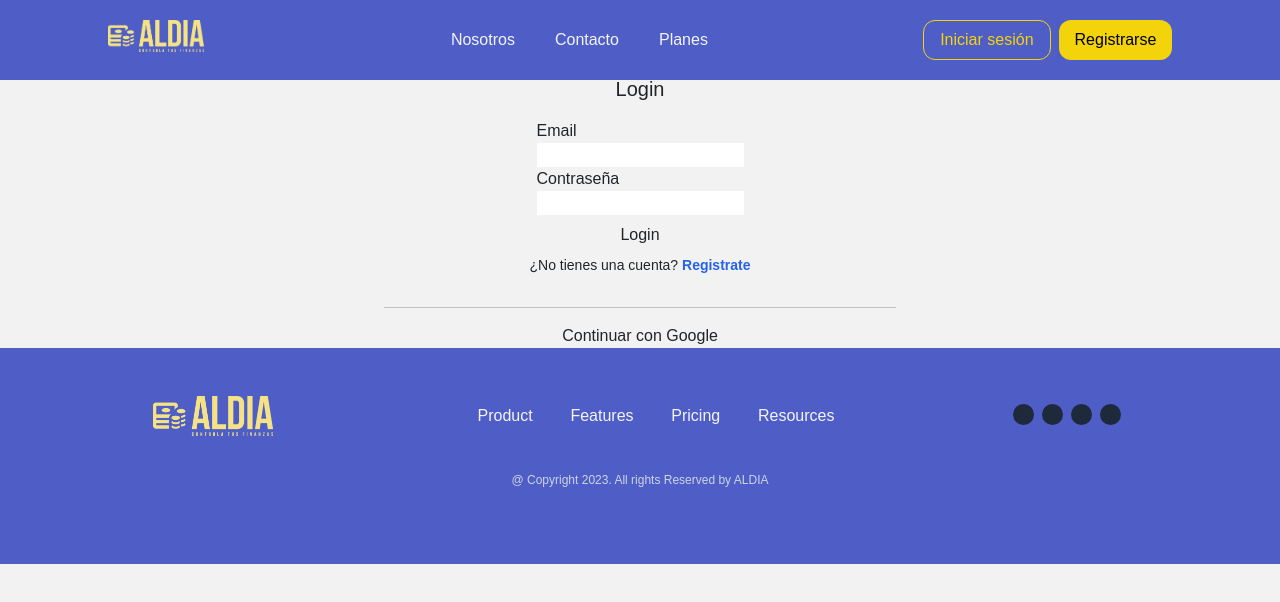
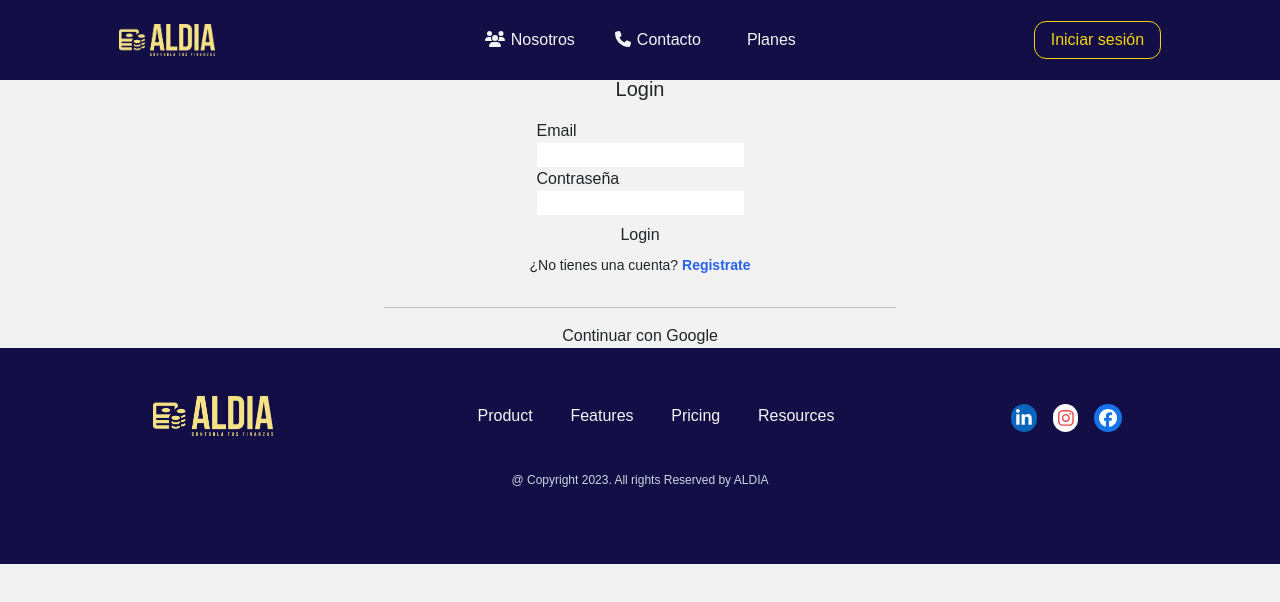
Before and after one commit to Juanlopez01/aldia-app, a Next.js app: page /auth in a window 1280 px wide. Shown: the top 602 px of the page. Built offline with nearby package versions, Linux system fonts and the light colour scheme; no server answers.

Commit message:
some footer and nav styles

```diff
--- a/package.json
+++ b/package.json
@@ -9,6 +9,10 @@
     "lint": "next lint"
   },
   "dependencies": {
+    "@fortawesome/fontawesome-svg-core": "^6.4.0",
+    "@fortawesome/free-brands-svg-icons": "^6.4.0",
+    "@fortawesome/free-solid-svg-icons": "^6.4.0",
+    "@fortawesome/react-fontawesome": "^0.2.0",
     "axios": "^1.4.0",
     "bcrypt": "^5.1.0",
     "bootstrap": "^5.2.3",
--- a/src/src-client/components/Footer.tsx
+++ b/src/src-client/components/Footer.tsx
@@ -2,11 +2,13 @@ import React from "react";
 import Logo from "../../../assets/ALDIA.png";
 import Image from "next/dist/client/image";
 import Link from "next/dist/client/link";
+import { FontAwesomeIcon } from "@fortawesome/react-fontawesome";
+import { faLinkedinIn, faInstagram, faFacebook } from "@fortawesome/free-brands-svg-icons";
 
 const Footer = () => {
 	return (
 		<div
-			className="bg-light-blue w-full min-h-[200px]
+			className="bg-darkest-blue w-full min-h-[200px]
     grid lg:grid-cols-3 lg:place-content-center py-8 lg:py-12 leading-10"
 		>
 			<div className="flex justify-center pb-4 lg:pb-0">
@@ -29,10 +31,11 @@ const Footer = () => {
 			</ul>
 
       <div className="text-[#CBD5E1] text-[12px] flex justify-center gap-2 py-2 lg:py-0">
-        <p className="bg-[#1E293B] rounded-full w-[21px] h-[21px]"></p>
-        <p className="bg-[#1E293B] rounded-full w-[21px] h-[21px]"></p>
-        <p className="bg-[#1E293B] rounded-full w-[21px] h-[21px]"></p>
-        <p className="bg-[#1E293B] rounded-full w-[21px] h-[21px]"></p>
+        <Link href="" className="flex gap-3">
+					<FontAwesomeIcon icon={faLinkedinIn} className="bg-[#0a63bc] text-white p-[5px] text-[18px] rounded-full hover:scale-110"/>
+					<FontAwesomeIcon icon={faInstagram} className="bg-white text-red-500 p-[5px] text-[18px] rounded-full hover:scale-110"/>
+					<FontAwesomeIcon icon={faFacebook} className="bg-[#1773ea] text-white p-[5px] text-[18px] rounded-full hover:scale-110"/>
+				</Link>
       </div>
 
       <div className="text-[#CBD5E1] text-[12px] flex justify-center lg:col-start-1 lg:col-end-4">
--- a/src/src-client/components/NavBarNvo.tsx
+++ b/src/src-client/components/NavBarNvo.tsx
@@ -1,33 +1,61 @@
-import React, { useEffect, useRef, useState } from "react";
+import React, {
+	Dispatch,
+	SetStateAction,
+	useEffect,
+	useRef,
+	useState,
+} from "react";
 import Logo from "../../../assets/ALDIA.png";
 import Link from "next/dist/client/link";
 import Image from "next/dist/client/image";
-import { signIn, signOut, useSession } from "next-auth/react";
+import { signOut, useSession } from "next-auth/react";
 import { getRole } from "../utilities/getRole";
-import { ButtonSolid, ButtonTransparent } from "./Styles/Button";
+import { ButtonTransparent } from "./Styles/Button";
 import { links } from "@/utils/data";
-import { useRouter } from 'next/navigation';
+import { usePathname, useRouter} from "next/navigation";
+import { FontAwesomeIcon } from "@fortawesome/react-fontawesome";
+import { faRightFromBracket } from "@fortawesome/free-solid-svg-icons";
+import Swal from "sweetalert2";
 
 //*renders the lists
-const GetNavLists = (props: { list: any }) => (
+const GetNavLists = (props: {
+	list: any;
+	screen?: string;
+	setIsOpen?: Dispatch<SetStateAction<boolean>>;
+	handleAnimateHamburger?: () => void;
+	resolvedUrl?: any
+}) => {
+	const pathname = usePathname();
+
+	return (
 		<>
 			{props?.list?.map((link: any) => (
+				<div className="" key={link?.name}>
 					<Link
 						href={link?.url}
-				className="link text-link no-underline"
-				key={link?.name}
+						className={`${pathname===link?.endpoint ? "unlink" : "text-link link"} no-underline`}
+						onClick={() =>
+							props?.screen === "mobile" &&
+							props.setIsOpen &&
+							props?.handleAnimateHamburger &&
+							props?.handleAnimateHamburger()
+						}
 					>
-				{link?.name}
+						<span className="mr-[6px] inline lg:hidden xl:inline">{link?.icon}</span>
+						<span>{link?.name}</span>
 					</Link>
+				</div>
 			))}
 		</>
 	);
+};
 
 //*render the desktop or mobile nav
 const NavBar = () => {
 	const { data: session } = useSession();
 	const [admin, setAdmin] = useState(false);
 	const email = session?.user?.email;
+
 	// const router = useRouter()
 
 	useEffect(() => {
@@ -52,11 +80,11 @@ const NavBarDesktop = () => {
 	const { data: session } = useSession();
 	const profile_image = session?.user?.image!;
 	const [isOpenHeaderMenu, setIsOpenHeaderMenu] = useState(false);
-	const router = useRouter()
+	const router = useRouter();
 
 	return (
-		<div className="fixed z-[10000] w-full h-20 flex justify-between items-center bg-light-blue">
-			<div className="w-full flex justify-around">
+		<div className="fixed z-[10000] w-full h-20 flex justify-between items-center bg-darkest-blue">
+			<div className="w-full h-full flex justify-around items-center">
 				<div>
 					<Image src={Logo} alt="logo img" className="w-24" />
 				</div>
@@ -88,31 +116,35 @@ const NavBarDesktop = () => {
 							{session && (
 								<>
 									<div
-										onMouseOver={() => setIsOpenHeaderMenu(() => true)}
-										onMouseLeave={() => setIsOpenHeaderMenu(() => false)}
+									// onMouseOver={() => setIsOpenHeaderMenu(() => true)}
+									// onMouseLeave={() => setIsOpenHeaderMenu(() => false)}
 									>
 										<img
 											src={profile_image}
 											alt="profile img"
-											className="w-[50px] h-[50px] cursor-pointer"
+											className="w-[50px] h-[50px] rounded-full cursor-pointer"
 											onClick={() => setIsOpenHeaderMenu((prev) => !prev)}
 										/>
 
 										{/* transition animation */}
 										{isOpenHeaderMenu && (
-											<div
-												className={`absolute z-[10000] w-[400px] text-[16px]`}
-											>
+											<div className={`absolute z-[10000] w-[400px] text-[16px]`}>
 												<ul
-													className={`bg-medium-blue shadow-sm shadow-gray-600 relative right-[177px] top-1 flex flex-col w-1/2 py-3 rounded-[5px] text-white`}
+													className={`bg-gray-600 shadow-lg shadow-gray-600 relative right-[177px] top-1 flex flex-col w-1/2 py-3 rounded-[5px] text-white`}
 												>
 													<li
 														className="hover:text-main-yellow cursor-pointer py-2"
-														onClick={() => router.push("/account")}
+														onClick={() => {
+															setIsOpenHeaderMenu(false);
+															router.push("/account");
+														}}
 													>
 														Ver perfil
 													</li>
-													<li className="hover:text-main-yellow cursor-pointer py-2" onClick={() => signOut()}>
+													<li
+														className="hover:text-main-yellow cursor-pointer py-2"
+														onClick={() => signOutFunction()}
+													>
 														Cerrar Sesión
 													</li>
 												</ul>
@@ -125,19 +157,11 @@ const NavBarDesktop = () => {
 					) : (
 						<>
 							<ButtonTransparent
-								handleClick={() => signIn("credentials")}
+								handleClick={() => router.push("/")}
 								color="main-yellow"
 							>
 								Iniciar sesión
 							</ButtonTransparent>
-
-							<ButtonSolid color="main-yellow">Registrarse</ButtonSolid>
-
-							{/* <ButtonTransparent handleClick={() => signOut()} color="main-yellow">
-								Cerrar sesión
-							</ButtonTransparent>
-
-							<ButtonSolid color="main-yellow">Ver perfil</ButtonSolid> */}
 						</>
 					)}
 				</div>
@@ -148,11 +172,12 @@ const NavBarDesktop = () => {
 
 //*todo MOBILE NAV
 const NavBarMobile = () => {
+	const [isOpen, setIsOpen] = useState(false);
 	const { data: session } = useSession();
-	const [isOpen, setIsOpen] = useState(false);
+	const profile_image = session?.user?.image!;
 
 	const refBtn = useRef<any>(null);
-	const router = useRouter()
+	const router = useRouter();
 
 	const handleAnimateHamburger = (changeToggle = true) => {
 		//*animation
@@ -168,9 +193,9 @@ const NavBarMobile = () => {
 	return (
 		<div className="fixed z-[1000000] w-full">
 			<div
-				className="top-0 w-full
-				bg-light-blue
-			"
+				className={`top-0 w-full
+				${isOpen ? "bg-light-blue" : "bg-darkest-blue"}
+			`}
 			>
 				<div className="w-[90vw] flex justify-between p-4">
 					<Image src={Logo} alt="logo img" className="w-24" />
@@ -190,7 +215,7 @@ const NavBarMobile = () => {
 				</div>
 			</div>
 			<div
-				className={`w-[50vw] bg-light-blue p-2 min-h-screen translateNav
+				className={`bg-light-blue max-w-[300px] p-2 min-h-screen translateNav border-t-2 border-white
 			${isOpen ? "block" : "hidden"}`}
 			>
 				{/* lists of links */}
@@ -198,18 +223,34 @@ const NavBarMobile = () => {
 					<>
 						{!session ? (
 							<ul className="text-white flex flex-col gap-y-4 relative right-4 pt-8">
-								<GetNavLists list={links?.notLoggedIn} />
+								<GetNavLists
+									list={links?.notLoggedIn}
+									screen="mobile"
+									setIsOpen={setIsOpen}
+									handleAnimateHamburger={handleAnimateHamburger}
+								/>
 							</ul>
 						) : (
 							<>
+								<hr className="border-2 border-darkest-blue"></hr>
+
 								<ul className="text-white flex flex-col gap-y-4 relative right-4 pt-8">
-									<GetNavLists list={links?.loggedIn[0]} />
+									<GetNavLists
+										list={links?.loggedIn[0]}
+										screen="mobile"
+										setIsOpen={setIsOpen}
+										handleAnimateHamburger={handleAnimateHamburger}
+									/>
 								</ul>
 
 								<hr className="border-2 border-darkest-blue"></hr>
-
 								<ul className="text-white flex flex-col gap-y-4 relative right-4 pt-8">
-									<GetNavLists list={links?.loggedIn[1]} />
+									<GetNavLists
+										list={links?.loggedIn[1]}
+										screen="mobile"
+										setIsOpen={setIsOpen}
+										handleAnimateHamburger={handleAnimateHamburger}
+									/>
 								</ul>
 							</>
 						)}
@@ -220,28 +261,60 @@ const NavBarMobile = () => {
 						<div className="flex gap-2 pl-4 pt-4">
 							{!session ? (
 								<div className="flex flex-col gap-y-4 text-black">
-									<ButtonTransparent handleClick={() => signIn("credentials")}>
+									<ButtonTransparent handleClick={() => router.push("/")}>
 										Iniciar sesión
 									</ButtonTransparent>
 
-									<ButtonSolid>Registrarse</ButtonSolid>
+									{/* <ButtonSolid>Registrarse</ButtonSolid> */}
 								</div>
 							) : (
-								<div className="flex flex-col gap-y-6">
-									<ButtonTransparent handleClick={() => signOut()}>
-										Cerrar sesión
-									</ButtonTransparent>
+								<div className="w-full bg-darkest-blue shadow-lg rounded-full px-3 py-2 flex justify-center items-center gap-x-3">
+									<button className="">
+										<img
+											src={profile_image}
+											alt="profile img"
+											className="w-[60px] rounded-full"
+											onClick={() => {
+												handleAnimateHamburger();
+												router.push("/account");
+											}}
+										/>
+									</button>
+									<span className="w-full truncate drow-shadow-xl">{session?.user?.name}</span>
 
-									<ButtonSolid onClick={()=>router.push("/account")}>Ver perfil</ButtonSolid>
+									{/* log out */}
+									<FontAwesomeIcon
+										icon={faRightFromBracket}
+										className="text-xl cursor-pointer"
+										onClick={()=>{
+											handleAnimateHamburger();
+											signOutFunction();
+										}}
+									/>
 								</div>
 							)}
 						</div>
 					</>
 				</div>
 			</div>
-			)
 		</div>
 	);
 };
 
+//* sign out function with sweet alert
+function signOutFunction() {
+	Swal.fire({
+		title: "Está por cerrar sesión",
+		text: "¿Estás seguro?",
+		icon: "question",
+		showCancelButton: true,
+		confirmButtonText: "Sí",
+		cancelButtonText: "No",
+	}).then((result) => {
+		if (result.isConfirmed) {
+			signOut();
+		}
+	});
+}
+
 export default NavBar;
--- a/src/utils/data.ts
+++ /dev/null
@@ -1,20 +0,0 @@
-const links = {
-	loggedIn: [
-		[
-			{ name: "General", url: "/" },
-			{ name: "Metas", url: "/" },
-		],
-		[
-			{ name: "Personal", url: "/" },
-			{ name: "Administrador", url: "/admin" },
-			{ name: "Compañías", url: "/company" },
-		],
-	],
-	notLoggedIn: [
-		{ name: "Nosotros", url: "/" },
-		{ name: "Contacto", url: "/" },
-		{ name: "Planes", url: "/" },
-	],
-};
-
-export {links}
--- /dev/null
+++ b/src/utils/data.tsx
@@ -0,0 +1,23 @@
+import { FontAwesomeIcon } from '@fortawesome/react-fontawesome'
+import { faUsers, faBullseye, faUser, faPhone, faLandmarkDome, faChartSimple } from '@fortawesome/free-solid-svg-icons'
+
+const links = {
+	loggedIn: [
+		[
+			{ name: "General", url: "/", endpoint: "/general", icon: <FontAwesomeIcon icon={faUsers}/> },
+			{ name: "Metas", url: "/", endpoint: "/metas", icon: <FontAwesomeIcon icon={faBullseye}/>  },
+		],
+		[
+			{ name: "Personal", url: "/", endpoint: "/personal", icon: <FontAwesomeIcon icon={faUser}/>},
+			{ name: "Administrador", url: "/admin", endpoint: "/admin", icon: <FontAwesomeIcon icon={faLandmarkDome}/> },
+			{ name: "Compañías", url: "/company", endpoint: "/company", icon: <FontAwesomeIcon icon={faChartSimple}/> },
+		],
+	],
+	notLoggedIn: [
+		{ name: "Nosotros", url: "/", endpoint: "/us", icon: <FontAwesomeIcon icon={faUsers}/> },
+		{ name: "Contacto", url: "/", endpoint: "/contact", icon: <FontAwesomeIcon icon={faPhone}/> },
+		{ name: "Planes", url: "/", endpoint: "plans", },
+	],
+};
+
+export {links}
--- a/tailwind.config.js
+++ b/tailwind.config.js
@@ -11,6 +11,7 @@ module.exports = {
 	theme: {
 		extend: {
 			colors: {
+				"violet-blue": "#877fa9",
 				"main-green": "#418154",
 				"main-yellow": "#F3D40C",
 				"darkest-blue": "#140E46",
```
Also changed, not shown: src/styles/styles.css, 1 other file (tests, documents, lock files or other folders). Lines whose indentation alone changed are shown as unchanged.
